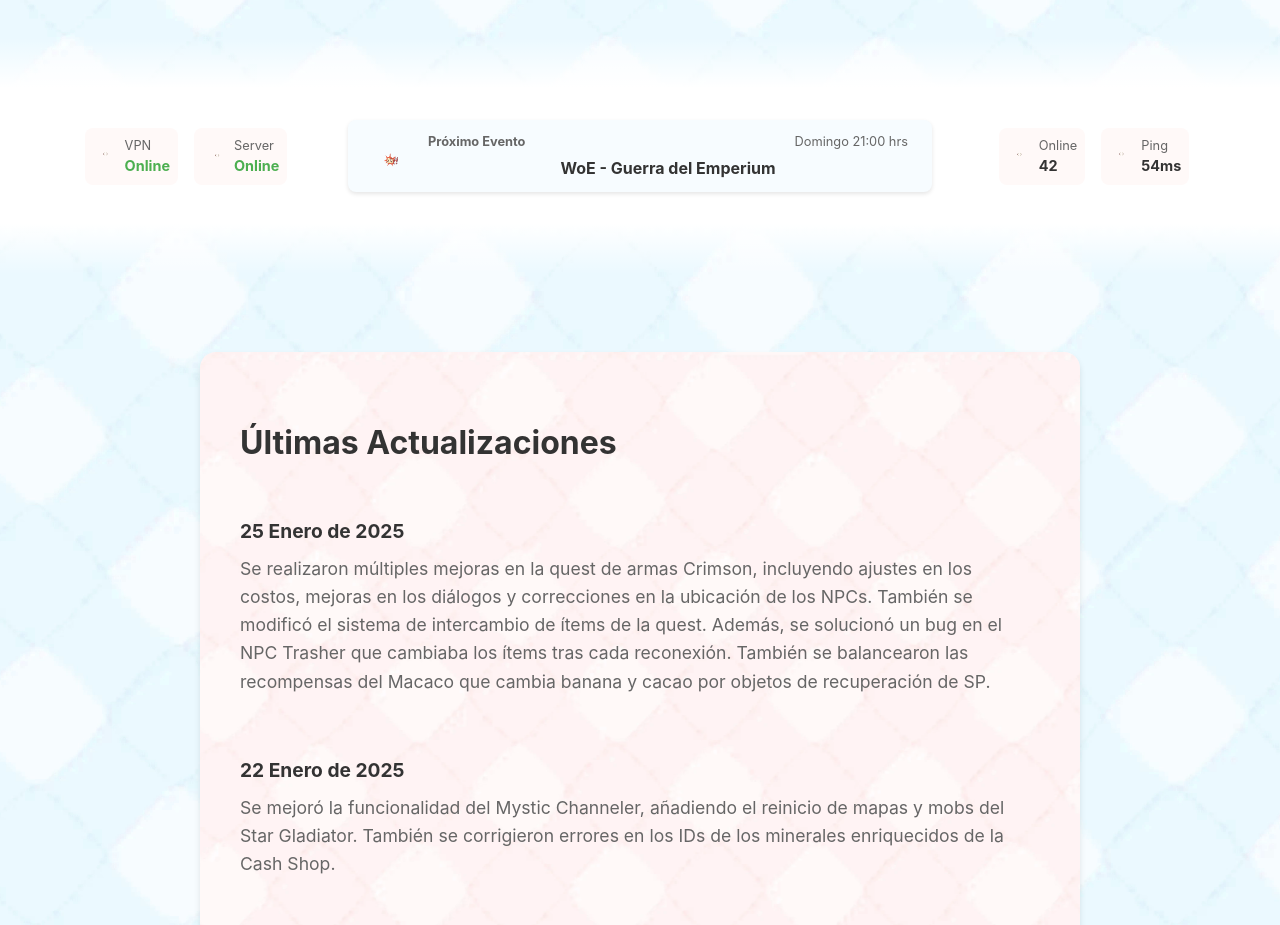
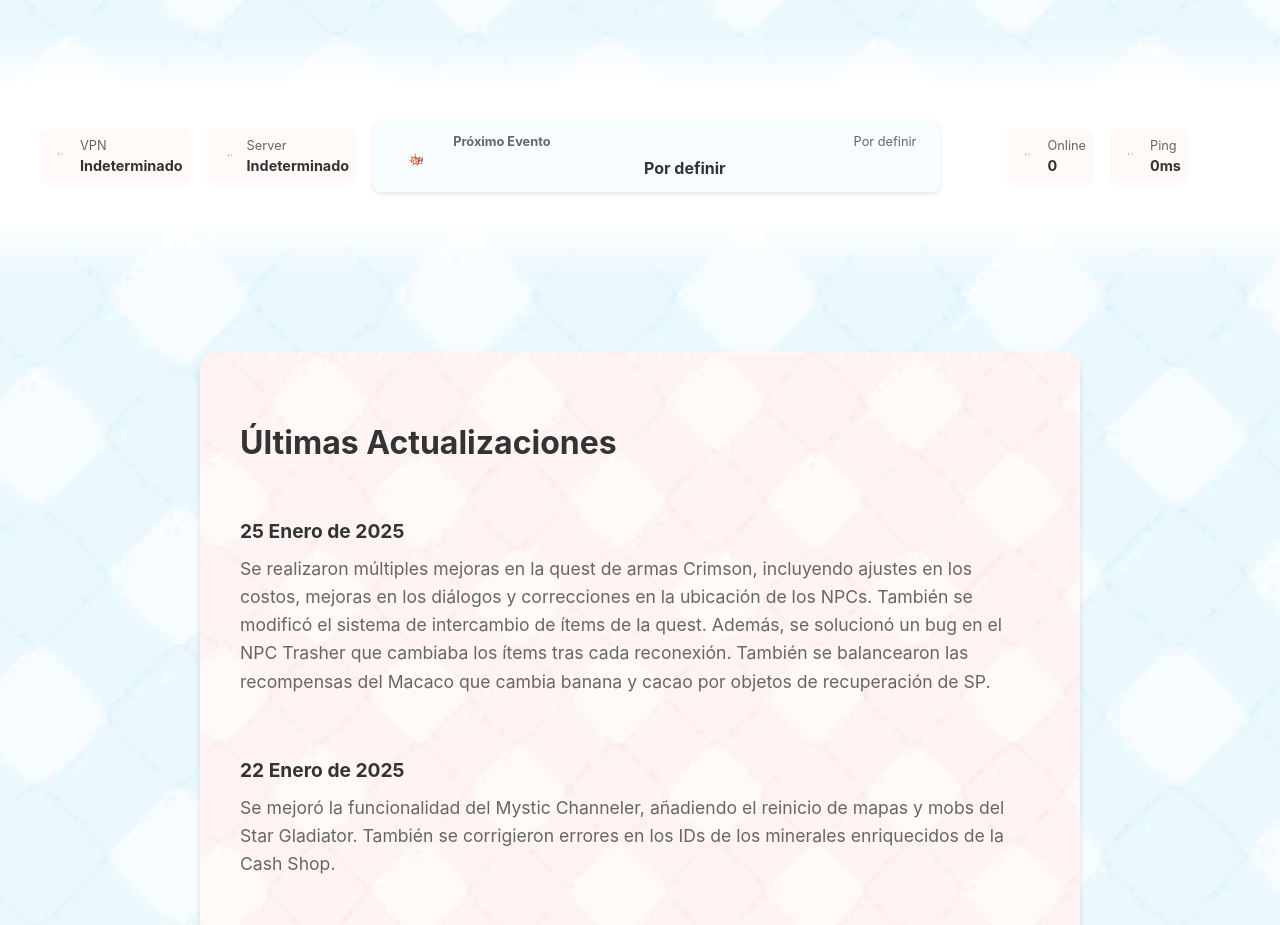
Before and after one commit to ozcodx/ozro-site, a React (Vite) app: page / in a window 1280 px wide. Shown: the part 1700-2625 px from the top of the page. Built offline with nearby package versions, Linux system fonts and the light colour scheme; no server answers; the database is empty.

Commit message:
Connect to Firestore for dynamic server status

```diff
--- a/src/components/ServerStatus.tsx
+++ b/src/components/ServerStatus.tsx
@@ -1,11 +1,23 @@
 import { useEffect, useRef, useState } from 'react';
 import '../styles/ServerStatus.css';
+import { collection, query, orderBy, limit, onSnapshot, Timestamp, getDocs } from 'firebase/firestore';
+import { db } from '../firebase.js';
 
 interface StatusItemProps {
   title: string;
   icon: string;
   value: string;
   type?: 'status' | 'number';
+}
+
+interface ServerStatusData {
+  vpn: string;
+  server: string;
+  'event-name': string;
+  'event-date': string;
+  players: number;
+  ping: number;
+  timestamp?: Timestamp;
 }
 
 const StatusItem = ({ title, icon, value, type = 'status' }: StatusItemProps) => (
@@ -25,6 +37,14 @@ const StatusItem = ({ title, icon, value, type = 'status' }: StatusItemProps) =>
 const ServerStatus = () => {
   const [isVisible, setIsVisible] = useState(false);
   const statusRef = useRef<HTMLDivElement>(null);
+  const [statusData, setStatusData] = useState<ServerStatusData>({
+    vpn: 'Indeterminado',
+    server: 'Indeterminado',
+    'event-name': 'Por definir',
+    'event-date': 'Por definir',
+    players: 0,
+    ping: 0
+  });
 
   useEffect(() => {
     const observer = new IntersectionObserver(
@@ -50,6 +70,62 @@ const ServerStatus = () => {
     };
   }, []);
 
+  useEffect(() => {
+    console.log('Configurando escucha en tiempo real...');
+    try {
+      const serverStatusRef = collection(db, 'server-status');
+      console.log('Referencia a colección creada');
+
+      const q = query(serverStatusRef);
+      console.log('Query creada sin ordenamiento');
+
+      const unsubscribe = onSnapshot(q, (snapshot) => {
+        console.log('Snapshot recibido, documentos:', snapshot.size);
+        if (!snapshot.empty) {
+          const doc = snapshot.docs[0];
+          const data = doc.data() as ServerStatusData;
+          console.log('Datos recibidos:', data);
+          setStatusData(data);
+        }
+      }, (error) => {
+        console.error('Error en el listener:', error);
+      });
+
+      return () => {
+        console.log('Limpiando listener...');
+        unsubscribe();
+      };
+    } catch (error) {
+      console.error('Error al configurar la escucha:', error);
+    }
+  }, []);
+
+  // Efecto para listar todas las colecciones
+  useEffect(() => {
+    const listCollections = async () => {
+      try {
+        console.log('Intentando listar colecciones...');
+        const collections = await getDocs(collection(db, 'server-status'));
+        console.log('Documentos en server-status:', collections.size);
+        collections.forEach(doc => {
+          console.log('Documento encontrado:', doc.id, doc.data());
+        });
+
+        // Intentar listar otros documentos en la raíz
+        const rootCollections = await getDocs(collection(db, 'server_status'));
+        console.log('Documentos en server_status:', rootCollections.size);
+        rootCollections.forEach(doc => {
+          console.log('Documento encontrado en server_status:', doc.id, doc.data());
+        });
+
+      } catch (error) {
+        console.error('Error al listar colecciones:', error);
+      }
+    };
+
+    listCollections();
+  }, []);
+
   return (
     <div ref={statusRef} className={`server-status ${isVisible ? 'visible' : ''}`}>
       <div className="status-grid">
@@ -58,12 +134,12 @@ const ServerStatus = () => {
           <StatusItem
             title="VPN"
             icon="/icons/vpn.gif"
-            value="Online"
+            value={statusData.vpn}
           />
           <StatusItem
             title="Server"
             icon="/icons/server.gif"
-            value="Online"
+            value={statusData.server}
           />
         </div>
 
@@ -76,9 +152,9 @@ const ServerStatus = () => {
             <div className="event-info">
               <div className="event-header">
                 <span className="event-label">Próximo Evento</span>
-                <span className="event-time">Domingo 21:00 hrs</span>
+                <span className="event-time">{statusData['event-date']}</span>
               </div>
-              <h4 className="event-title">WoE - Guerra del Emperium</h4>
+              <h4 className="event-title">{statusData['event-name']}</h4>
             </div>
           </div>
         </div>
@@ -88,13 +164,13 @@ const ServerStatus = () => {
           <StatusItem
             title="Online"
             icon="/icons/players.gif"
-            value="42"
+            value={statusData.players.toString()}
             type="number"
           />
           <StatusItem
             title="Ping"
             icon="/icons/ping.gif"
-            value="54ms"
+            value={`${statusData.ping}ms`}
             type="number"
           />
         </div>
--- a/src/firebase.js
+++ b/src/firebase.js
@@ -1,17 +1,29 @@
 import { initializeApp } from "firebase/app";
-import { getAnalytics } from "firebase/analytics";
+import { getFirestore } from "firebase/firestore";
+
+// Debugging: mostrar todas las variables de entorno de Firebase
+console.log('Firebase Environment Variables:', {
+  apiKey: import.meta.env.VITE_FIREBASE_API_KEY,
+  authDomain: import.meta.env.VITE_FIREBASE_AUTH_DOMAIN,
+  projectId: import.meta.env.VITE_FIREBASE_PROJECT_ID,
+  storageBucket: import.meta.env.VITE_FIREBASE_STORAGE_BUCKET,
+  messagingSenderId: import.meta.env.VITE_FIREBASE_MESSAGING_SENDER_ID,
+  appId: import.meta.env.VITE_FIREBASE_APP_ID,
+  measurementId: import.meta.env.VITE_FIREBASE_MEASUREMENT_ID
+});
 
 const firebaseConfig = {
-  apiKey: process.env.REACT_APP_FIREBASE_API_KEY,
-  authDomain: process.env.REACT_APP_FIREBASE_AUTH_DOMAIN,
-  projectId: process.env.REACT_APP_FIREBASE_PROJECT_ID,
-  storageBucket: process.env.REACT_APP_FIREBASE_STORAGE_BUCKET,
-  messagingSenderId: process.env.REACT_APP_FIREBASE_MESSAGING_SENDER_ID,
-  appId: process.env.REACT_APP_FIREBASE_APP_ID,
-  measurementId: process.env.REACT_APP_FIREBASE_MEASUREMENT_ID
+  apiKey: import.meta.env.VITE_FIREBASE_API_KEY,
+  authDomain: import.meta.env.VITE_FIREBASE_AUTH_DOMAIN,
+  projectId: import.meta.env.VITE_FIREBASE_PROJECT_ID,
+  storageBucket: import.meta.env.VITE_FIREBASE_STORAGE_BUCKET,
+  messagingSenderId: import.meta.env.VITE_FIREBASE_MESSAGING_SENDER_ID,
+  appId: import.meta.env.VITE_FIREBASE_APP_ID,
+  measurementId: import.meta.env.VITE_FIREBASE_MEASUREMENT_ID
 };
 
-const app = initializeApp(firebaseConfig);
-const analytics = getAnalytics(app);
+// Debugging: mostrar la configuración final
+console.log('Firebase Config:', firebaseConfig);
 
-export { app, analytics };
+export const app = initializeApp(firebaseConfig);
+export const db = getFirestore(app);
--- /dev/null
+++ b/src/firebase.ts
@@ -0,0 +1,17 @@
+import { initializeApp } from "firebase/app";
+import { getAnalytics } from "firebase/analytics";
+import { getFirestore } from "firebase/firestore";
+
+const firebaseConfig = {
+  apiKey: import.meta.env.VITE_FIREBASE_API_KEY,
+  authDomain: import.meta.env.VITE_FIREBASE_AUTH_DOMAIN,
+  projectId: import.meta.env.VITE_FIREBASE_PROJECT_ID,
+  storageBucket: import.meta.env.VITE_FIREBASE_STORAGE_BUCKET,
+  messagingSenderId: import.meta.env.VITE_FIREBASE_MESSAGING_SENDER_ID,
+  appId: import.meta.env.VITE_FIREBASE_APP_ID,
+  measurementId: import.meta.env.VITE_FIREBASE_MEASUREMENT_ID
+};
+
+export const app = initializeApp(firebaseConfig);
+export const analytics = getAnalytics(app);
+export const db = getFirestore(app);
```
Also changed, not shown: 2 other files (tests, documents, lock files or other folders).
